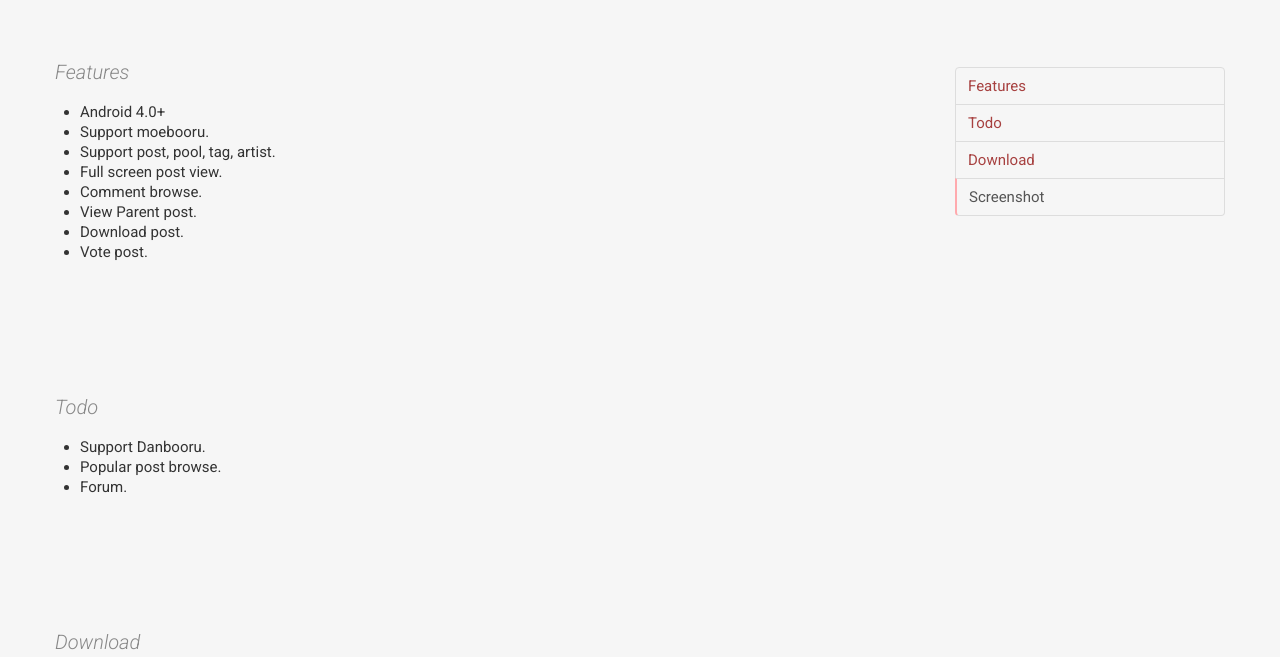
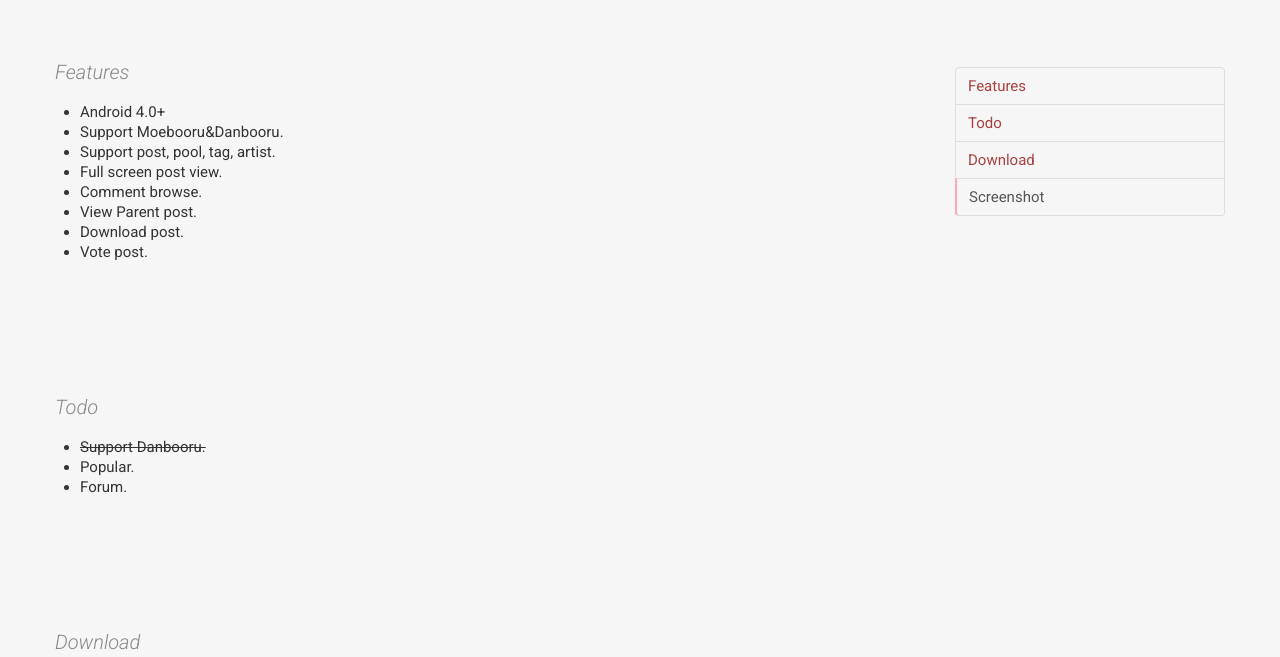
Before and after one commit to sin3hz/Mbooru, a plain HTML site: page index.html in a window 1280 px wide. Shown: the part 143-800 px from the top of the page. Drawn offline with nearby package versions, Linux system fonts and the light colour scheme.

Commit message:
update v0.2
update v0.2

```diff
--- a/index.html
+++ b/index.html
@@ -44,7 +44,7 @@
             <h3 id="features">Features</h3>
             <ul>
               <li>Android 4.0+</li>
-              <li>Support moebooru.</li>
+              <li>Support Moebooru&amp;Danbooru.</li>
               <li>Support post, pool, tag, artist.</li>
               <li>Full screen post view.</li>
               <li>Comment browse.</li>
@@ -55,13 +55,13 @@
 
            <h3 id="todo">Todo</h3>
             <ul>
-              <li>Support Danbooru.</li>
-              <li>Popular post browse.</li>
-              <li>Forum.</li>
+                <li><del>Support Danbooru.</del></li>
+                <li>Popular.</li>
+                <li>Forum.</li>
             </ul>
 
             <h3 id="download">Download</h3>
-            <p><a href="https://github.com/sin3hz/Mbooru/releases/tag/v0.1-beta" class="dl version-href">&darr; <span class="version-tag">Latest</span> APK</a></p>
+            <p><a href="https://github.com/sin3hz/Mbooru/releases/tag/v0.2-beta" class="dl version-href">&darr; <span class="version-tag">Latest</span> APK</a></p>
 
             <h3 id="screenshot">Screenshot</h3>
             <ul>
```
